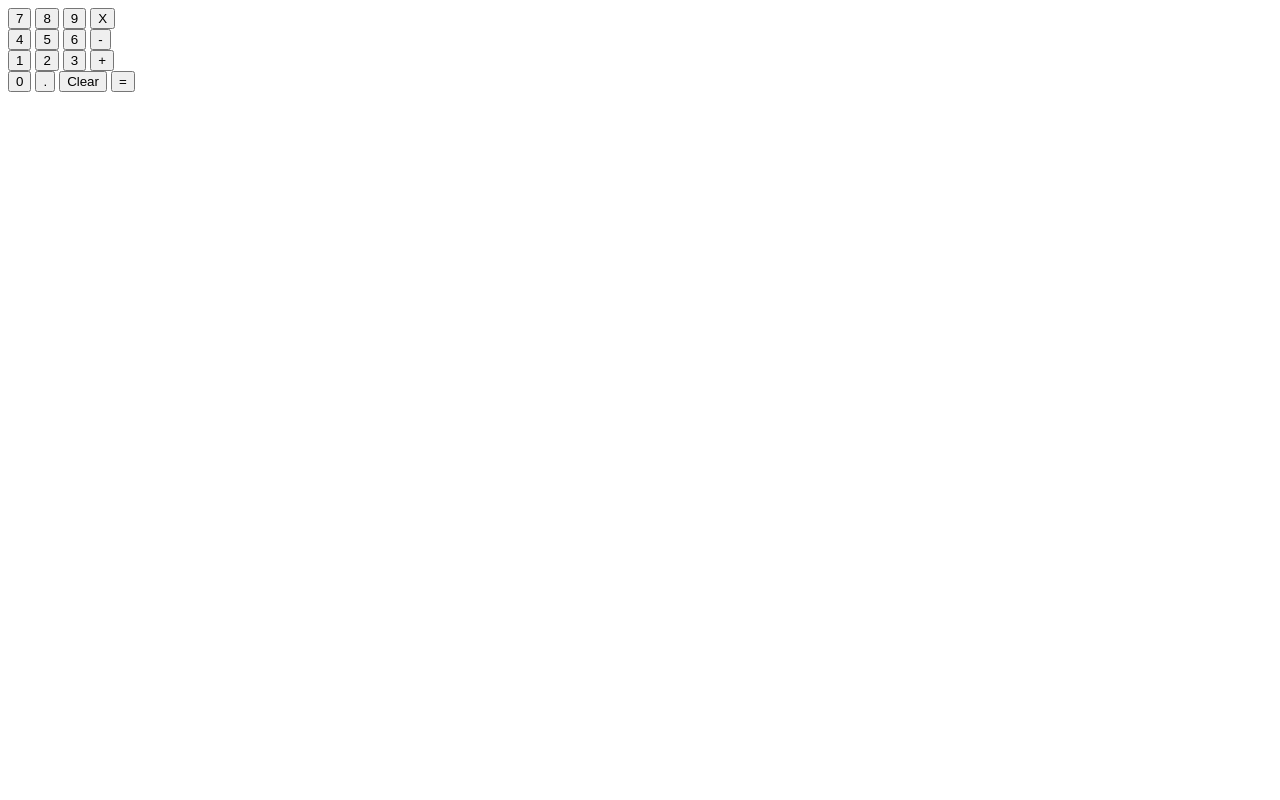
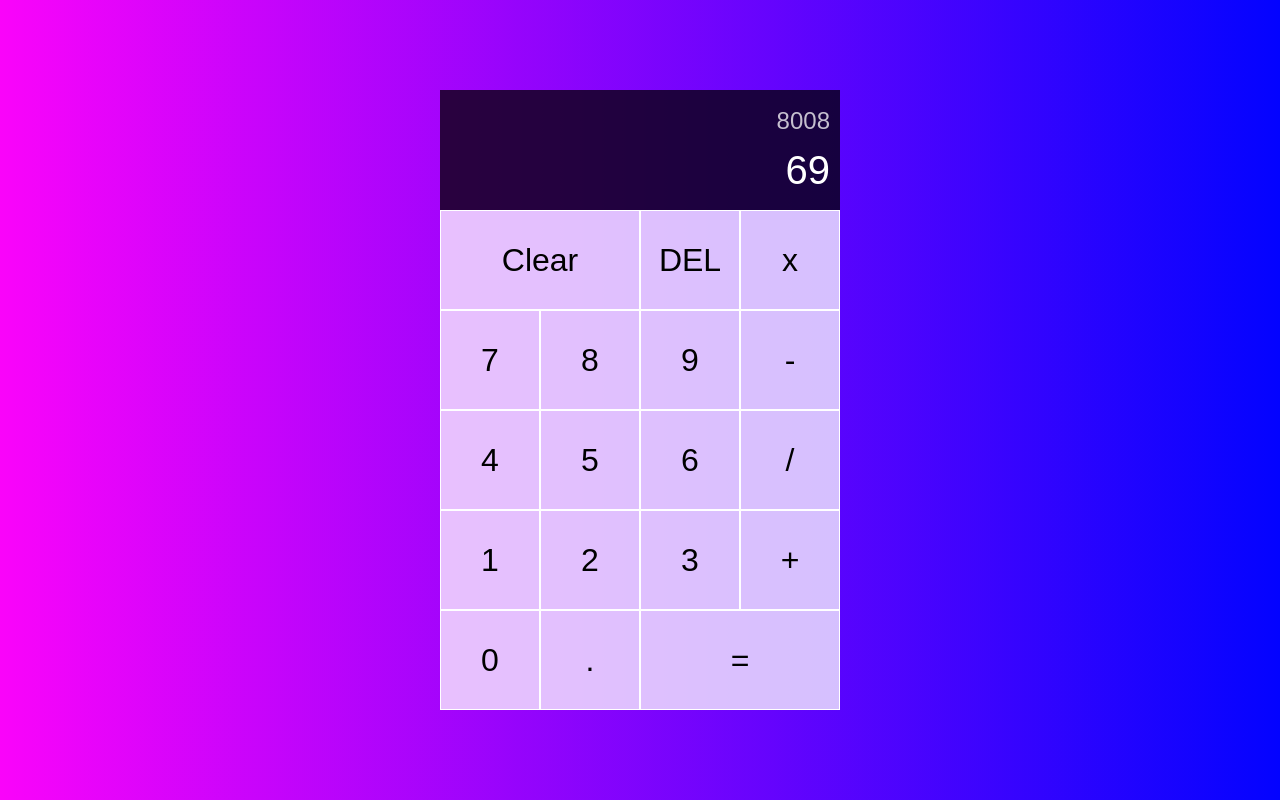
Before and after one commit to Quijacoding/calculator, a plain HTML site: page index.html in a window 1280 px wide. Drawn offline with Linux system fonts and the light colour scheme.

Commit message:
CSS and styles are ready

```diff
--- a/index.css
+++ b/index.css
@@ -0,0 +1,58 @@
+*, *::before, *::after {
+  box-sizing: border-box;
+  font-family: sans-serif;
+  font-weight: normal;
+}
+
+body {
+    padding: 0;
+    margin: 0;
+    background: linear-gradient(to right, rgb(250, 4, 250), rgba(0, 0, 255, 0.989)); /* Background*/
+}
+
+.calc {
+    display: grid;
+    justify-content: center; /* Set center on screen */
+    align-content: center; /* Set the content itself center of screen */
+    min-height: 100vh; /* Fill the height to be a certain number all the time away from the top */
+    grid-template-columns: repeat(4, 100px); /* Set to be four per row and the 100px is for the size of each thing */
+    grid-template-rows: minmax(120px, auto) repeat(5, 100px); /* The first option is to set the first row to be 120px wide, but auto adjust for height. */
+}
+
+.span {
+  grid-column: span 2; /*Sets to take 2 columns */
+}
+
+.calc > button { /*Selects the button under the div of calc */
+    cursor: pointer;
+    font-size: 2rem;
+    border: 1px solid white;
+    outline: none; /* Browsers put on default */
+    background-color: rgba(255, 255, 255, .75);
+  }
+
+.calc > button:hover {
+    background-color: rgba(255, 255, 255, .9);
+  }
+
+  .screen {
+    grid-column: 1 / -1; /* Starts from the first part of grid and extends to the -1 aka last part of the grid. Also works with 1 / 5 */
+    background-color: rgba(0, 0, 0, .75);
+    display: flex;
+    align-items: flex-end; /* Aligns to the very end */
+    justify-content: space-around; /* Gives space around the other item in the div */
+    flex-direction: column; /* Organized in column */
+    padding: 10px;
+    word-wrap: break-word; /* breaks into the next line */
+    word-break: break-all; /* avoids from breaking out */
+  }
+
+  .previous-num {
+    color: rgba(255, 255, 255, .75);
+    font-size: 1.5rem;
+  }
+
+  .current-num {
+    color: white;
+    font-size: 2.5rem;
+  }
--- a/index.html
+++ b/index.html
@@ -1,34 +1,40 @@
 <!DOCTYPE html>
 <html lang="en">
+
 <head>
     <meta charset="UTF-8">
     <meta name="viewport" content="width=device-width, initial-scale=1.0">
     <title>Calculator desu wa</title>
+    <link rel="stylesheet" href="index.css">
 </head>
+
 <body>
-    <div id="calc"><div id="screen"></div>
+    <div class="calc">
+        <div class="screen">
+            <div class="previous-num">8008</div>
+            <div class="current-num">69</div>
+        </div>
+        <button id="bt" value="clear" class="span">Clear</button>
+        <button id="del" value="del">DEL</button>
+        <button id="bt" value="x">x</button>
+        <button id="bt" value="7">7</button>
+        <button id="bt" value="8">8</button>
+        <button id="bt" value="9">9</button>
+        <button id="bt" value="-">-</button>
+        <button id="bt" value="4">4</button>
+        <button id="bt" value="5">5</button>
+        <button id="bt" value="6">6</button>
+        <button id="bt" value="divide">/</button>
+        <button id="bt" value="1">1</button>
+        <button id="bt" value="2">2</button>
+        <button id="bt" value="3">3</button>
+        <button id="bt" value="+">+</button>
+        <button id="bt" value="0">0</button>
+        <button id="bt" value=".">.</button>
+        <button id="bt" value="=" class="span">=</button>
 
-    <div><button>7</button>
-        <button>8</button>
-        <button>9</button>
-        <button>X</button></div>
-
-        <div><button>4</button>
-            <button>5</button>
-            <button>6</button>
-            <button>-</button>
-        </div>
-        <div><button>1</button>
-            <button>2</button>
-            <button>3</button>
-            <button>+</button>
-        </div>
-        <div><button>0</button>
-            <button>.</button>
-            <button>Clear</button>
-            <button>=</button>
-        </div>
     </div>
     <script src="index.js" defer></script>
 </body>
+
 </html>
--- a/index.js
+++ b/index.js
@@ -1,3 +1,7 @@
+const button = document.querySelectorAll("#bt")
+
+
+
 function add (a,b) {
     return a + b ;
 }
@@ -33,3 +37,23 @@ function operate (firstNum, operator, secNum) {
     }
 
 }
+
+const display = document.querySelector("#current-nam")
+
+
+
+for (let i = 0; i < button.length; i++ ){
+    button[i].addEventListener("click", function() {
+
+        if (button[i].value === "clear") {
+            return display.innerHTML = "";
+        }
+        console.log(button[i].value)
+        display.innerHTML += button[i].value;
+
+        if (display.value === "-" || "x" || "+" || "divide" ) {
+            firstNum = display.value
+            return console.log(firstNum)
+        }
+    })
+}
```
